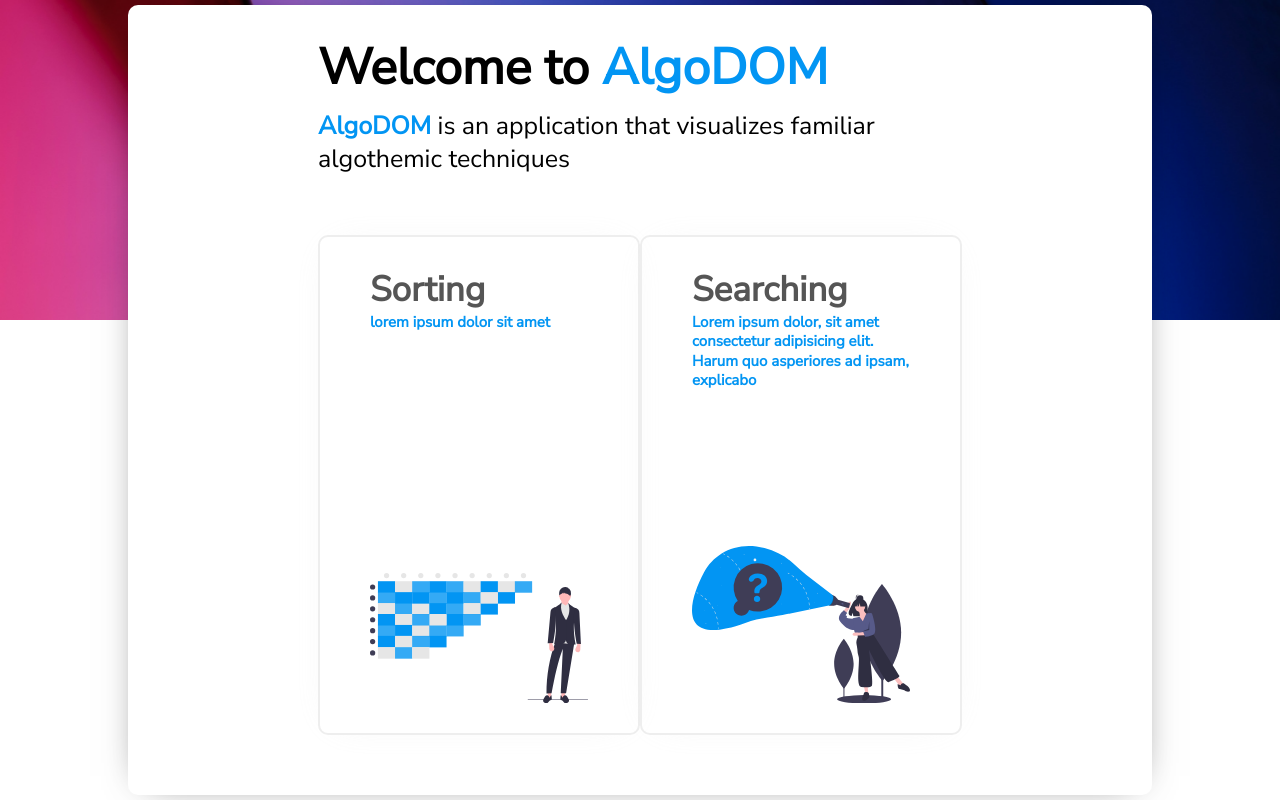
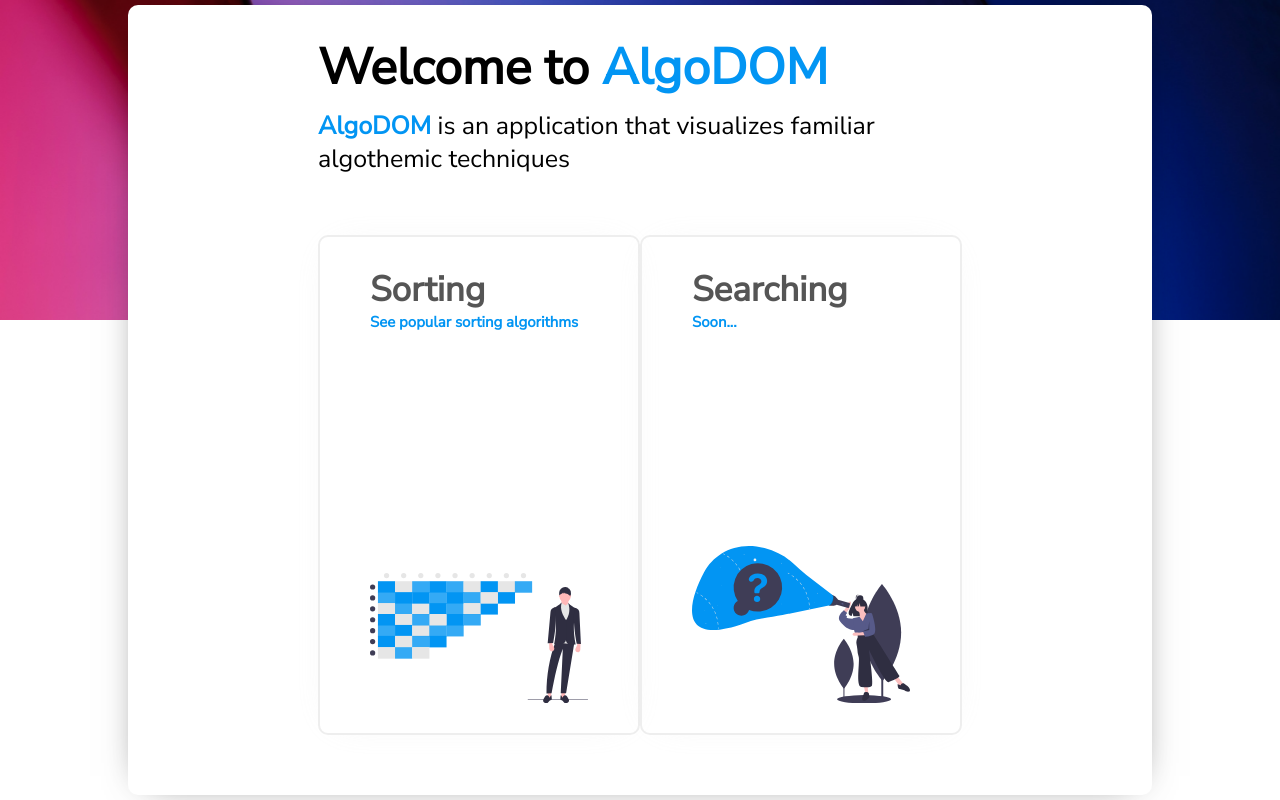
Before and after one commit to tzachbon/algodom, a Next.js app: page / in a window 1280 px wide. Built offline with nearby package versions, Linux system fonts and the light colour scheme.

Commit message:
Update updates description

```diff
--- a/src/pages/index.tsx
+++ b/src/pages/index.tsx
@@ -9,16 +9,16 @@ const initialState = {
       key: Math.random(),
       title: 'Sorting',
       Icon: SortIcon,
-      description: 'lorem ipsum dolor sit amet',
+      description: 'See popular sorting algorithms',
       link: 'sort',
     },
     {
       key: Math.random(),
       title: 'Searching',
-      description:
-        ' Lorem ipsum dolor, sit amet consectetur adipisicing elit. Harum quo asperiores ad ipsam, explicabo',
+      description: 'Soon...',
       Icon: SearchIcon,
       link: 'search',
+      disabled: true
     },
   ],
 };
```
